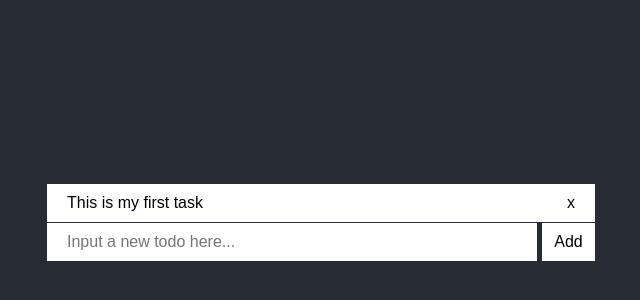
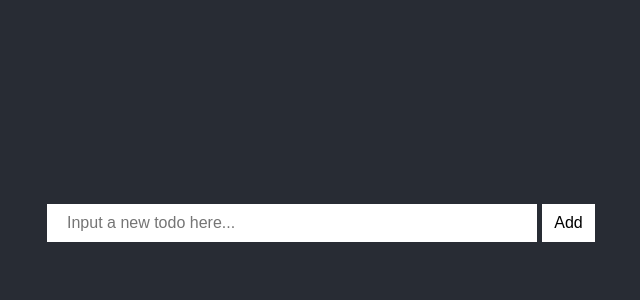
Before and after one commit to bacaljo/react-todo-list, a React (Create React App) app: page / in a window 1280 px wide. Shown: the part 178-478 px from the top of the page, without its empty margins (319-959 px from the left). Built offline with nearby package versions, Linux system fonts and the light colour scheme.

Commit message:
[ReactReduxTodoList][John-Vance][Feature]: Implement redux in todo generator and todo group and create add todo item action and reducer logic

```diff
--- a/src/actions.js
+++ b/src/actions.js
@@ -1,3 +1,7 @@
 export const DELETE_TODO_ITEM = 'DELETE_TODO_ITEM'
+export const ADD_TODO_ITEM = 'ADD_TODO_ITEM'
 
 export const deleteTodoItem = (id) => ({type: DELETE_TODO_ITEM, payload: id})
+
+export const addTodoItem = (todo) =>
+    ({type: ADD_TODO_ITEM, payload: todo})
--- a/src/components/TodoGenerator.js
+++ b/src/components/TodoGenerator.js
@@ -1,10 +1,39 @@
-function TodoGenerator(props) {
-    return (
-        <section className="todo-generator">
-            <input className="todo-generator-text" type="text" placeholder="Input a new todo here..." />
-            <button className="todo-generator-add">Add</button>
-        </section>
-    )
+import React, {Component} from 'react'
+import { v4 as uuid } from 'uuid'
+
+class TodoGenerator extends Component {
+    constructor(props) {
+        super(props)
+        this.state = {
+            text: ''
+        }
+    }
+
+    onChange = (event) => {
+        this.setState(() => ({text: event.target.value}))
+    }
+
+    onClick = (event) => {
+        event.preventDefault()
+
+        const id = uuid()
+        const text = this.state.text
+        const done = false
+        const todo = {id, text, done}
+
+        this.props.addTodoItem(todo)
+        this.setState(() => ({text: ''}))
+    }
+
+    render() {
+        return (
+            <form className="todo-generator">
+                <input className="todo-generator-text" type="text" placeholder="Input a new todo here..."
+                    value={this.state.text} onChange={this.onChange} />
+                <input className="todo-generator-add" type="submit" value="Add" onClick={this.onClick} />
+            </form>
+        )
+    }
 }
 
 export default TodoGenerator
--- a/src/components/TodoList.js
+++ b/src/components/TodoList.js
@@ -1,11 +1,11 @@
-import TodoGroup from './TodoGroup'
-import TodoGenerator from './TodoGenerator'
+import TodoGroupContainer from '../containers/TodoGroupContainer'
+import TodoGeneratorContainer from '../containers/TodoGeneratorContainer'
 
 function TodoList() {
     return (
         <div className="todo-list">
-            <TodoGroup todoList={[{id: 1234, text: 'This is my first task'}]} />
-            <TodoGenerator />
+            <TodoGroupContainer />
+            <TodoGeneratorContainer />
         </div>
     )
 }
--- /dev/null
+++ b/src/containers/TodoGeneratorContainer.js
@@ -0,0 +1,11 @@
+import TodoGenerator from '../components/TodoGenerator'
+import {connect} from 'react-redux'
+import {addTodoItem} from '../actions'
+
+const mapDispatchToProps = dispatch => ({
+    addTodoItem: (todo) => dispatch(addTodoItem(todo))
+})
+
+const TodoGeneratorContainer = connect(null, mapDispatchToProps)(TodoGenerator)
+
+export default TodoGeneratorContainer
--- /dev/null
+++ b/src/containers/TodoGroupContainer.js
@@ -0,0 +1,10 @@
+import TodoGroup from '../components/TodoGroup'
+import {connect} from 'react-redux'
+
+const mapStateToProps = state => ({
+    todoList: state.todoList
+})
+
+const TodoGroupContainer = connect(mapStateToProps)(TodoGroup)
+
+export default TodoGroupContainer
--- a/src/index.css
+++ b/src/index.css
@@ -57,7 +57,7 @@ code {
 }
 
 .todo-generator {
-  display: inline-flex;
+
 }
 
 .todo-generator-text {
--- a/src/reducers.js
+++ b/src/reducers.js
@@ -1,12 +1,17 @@
 import {combineReducers} from 'redux'
-import {DELETE_TODO_ITEM} from './actions'
+import {ADD_TODO_ITEM, DELETE_TODO_ITEM} from './actions'
 
 const todoList = (state = [], action) => {
     if (action.type === DELETE_TODO_ITEM) {
         const todoItem = state.find(todoItem => todoItem.id === action.payload)
         const index = state.indexOf(todoItem)
 
-        state.splice(index, 1)
+        let newState = state.slice()
+        newState.splice(index, 1)
+
+        return newState
+    } else if (action.type === ADD_TODO_ITEM) {
+        return [...state, action.payload]
     }
 
     return state
```
